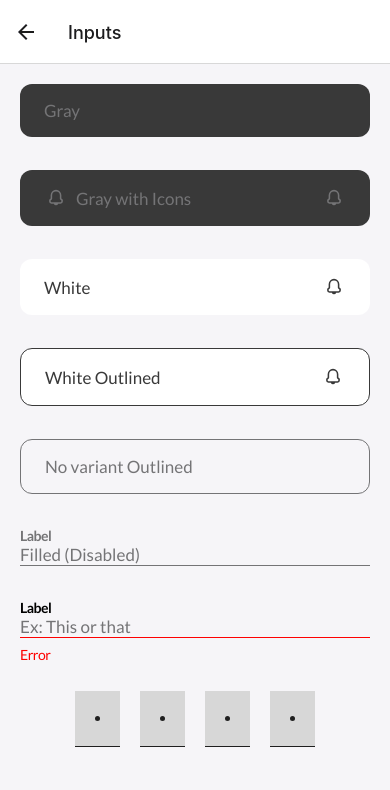
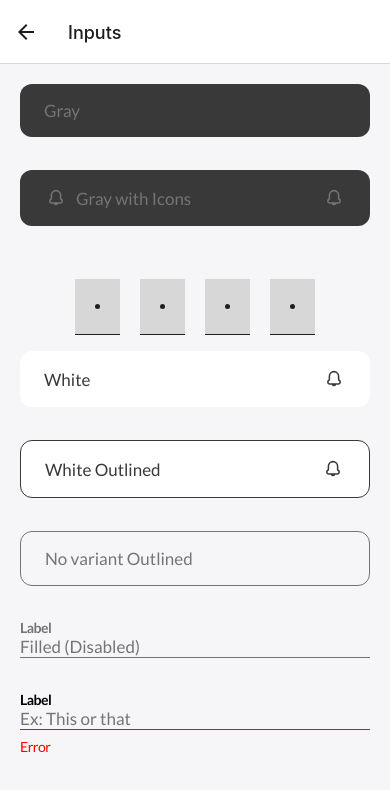
Before and after one commit to daviduzago/budgie, a React Native app: screen /Inputs in a window 390 px wide. Shown: the top 790 px of the page. Built offline with nearby package versions, Linux system fonts and the light colour scheme.

Commit message:
input screen order

```diff
--- a/screens/components/InputsScreen.js
+++ b/screens/components/InputsScreen.js
@@ -13,6 +13,8 @@ function InputsScreen() {
                 <Spacer />
                 <Input help icon={"bell"} placeholder={"Gray with Icons"} variant="gray" />
                 <Spacer />
+                <OtpInput />
+                <Spacer x={2} />
                 <Input help placeholder={"White"} variant="white" />
                 <Spacer />
                 <Input outlined help placeholder={"White Outlined"} variant="white" />
@@ -22,8 +24,6 @@ function InputsScreen() {
                 <InputAbs disabled error="Error" placeholder="Filled (Disabled)" />
                 <Spacer />
                 <InputAbs error="Error" placeholder="Ex: This or that" />
-                <Spacer />
-                <OtpInput />
             </View>
         </Wrapper>
     );
```
